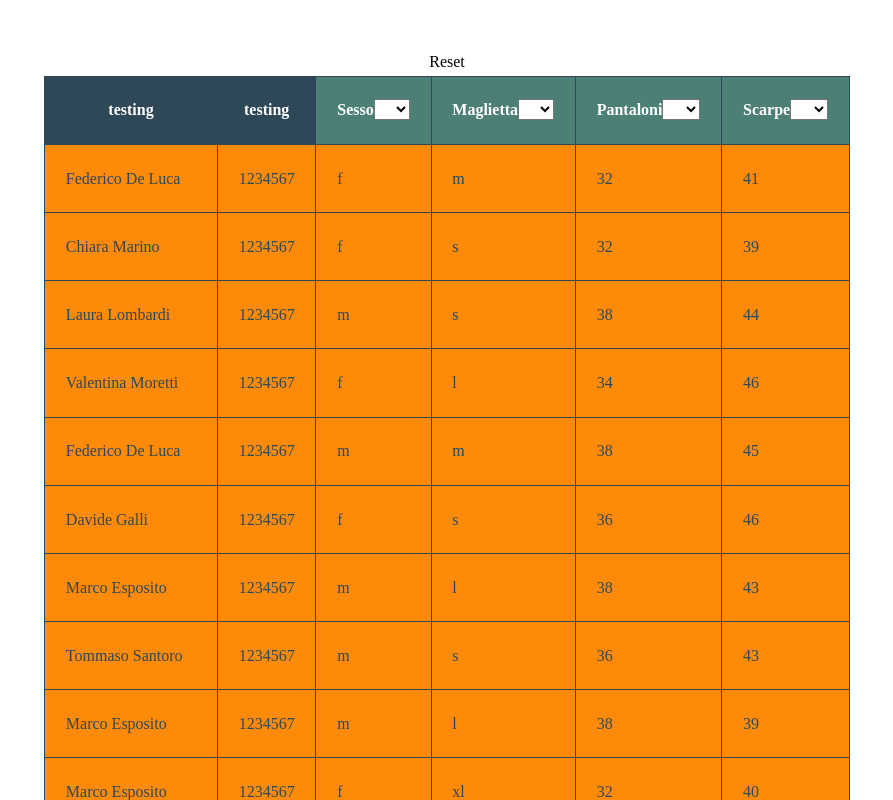
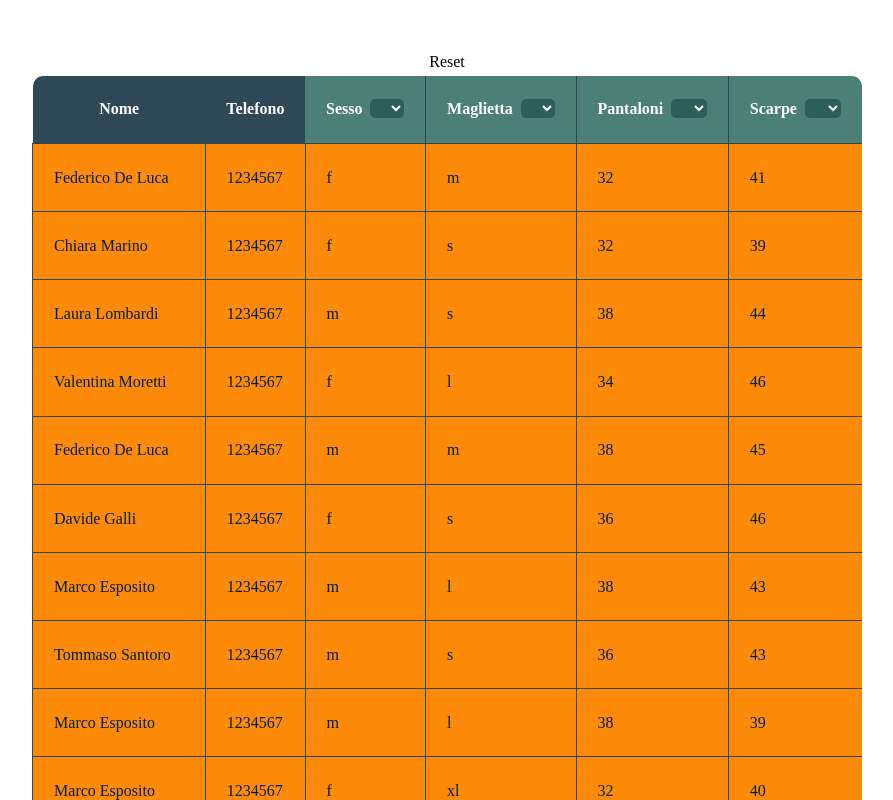
Before and after one commit to RyXkci/2mmshop-reg-clienti, a React (Vite) app: page /tantable in a window 1280 px wide. Shown: the top 800 px of the page, without its empty margins (193-1086 px from the left). Built offline with nearby package versions, Linux system fonts and the light colour scheme; data requests are answered from the project's data file.

Commit message:
Added extra dropdown styles

```diff
--- a/src/App.css
+++ b/src/App.css
@@ -1,8 +1,11 @@
 :root {
     --primary-400: #FD8A09;
+    --dark-900: #001d2b;
     --dark-700: #2F4858;
+    --dark-600: #2b5f57;
     --dark-500: #4C8077;
 }
+
 main {
     padding: 3em 0;
     width: 100%;
@@ -14,13 +17,25 @@ main {
 
 table {
     border-collapse: collapse;
-    border-radius: 5px;
+    /* border: none; */
 }
 
-th, td {
+thead {
+    position: sticky;
+    top: 0;
+}
+
+th,
+td {
     padding: 1.3em;
+}
+
+td {
     border: 1px solid var(--dark-700);
 }
+
+
+
 .th-dark {
     background-color: var(--dark-700);
     color: white;
@@ -28,10 +43,48 @@ th, td {
 
 .th-light {
     background-color: var(--dark-500);
+    border-right: 1px solid var(--dark-700);
     color: white;
 }
 
 tbody {
     background-color: var(--primary-400);
-    color: var(--dark-700);
+    color: var(--dark-900);
 }
+
+th:first-of-type {
+    border-top-left-radius: 10px;
+}
+
+th:last-of-type {
+    border-top-right-radius: 10px;
+    border-right: none;
+}
+
+tr:last-of-type td:first-of-type {
+    border-bottom-left-radius: 10px;
+}
+
+tr:last-of-type td:last-of-type {
+    border-bottom-right-radius: 10px;
+}
+
+td:last-of-type {
+    border-right: none;
+}
+
+label {
+    margin-right: .5em;
+}
+
+select {
+    background: var(--dark-600);
+    border: none;
+    border-radius: 5px;
+    color: white;
+    font-size: 1.3em;
+}
+
+.option-empty {
+    display: none;
+}
--- a/src/components/TanTable.jsx
+++ b/src/components/TanTable.jsx
@@ -68,7 +68,10 @@ const onFilterChange = (id, value) => setColumnFilters(
                           </select>
 
                           </>:
-                          "testing"
+                          flexRender(
+                            header.column.columnDef.header,
+                            header.getContext()
+                          )
                       //        flexRender(
                       //   header.column.columnDef.header,
                       //   header.getContext()
```
Also changed, not shown: sizes.txt (added).
